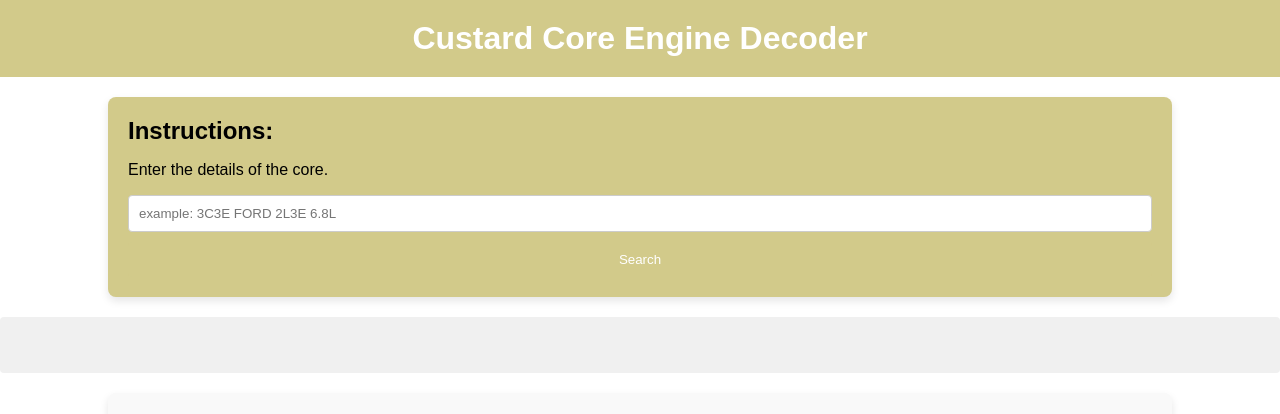
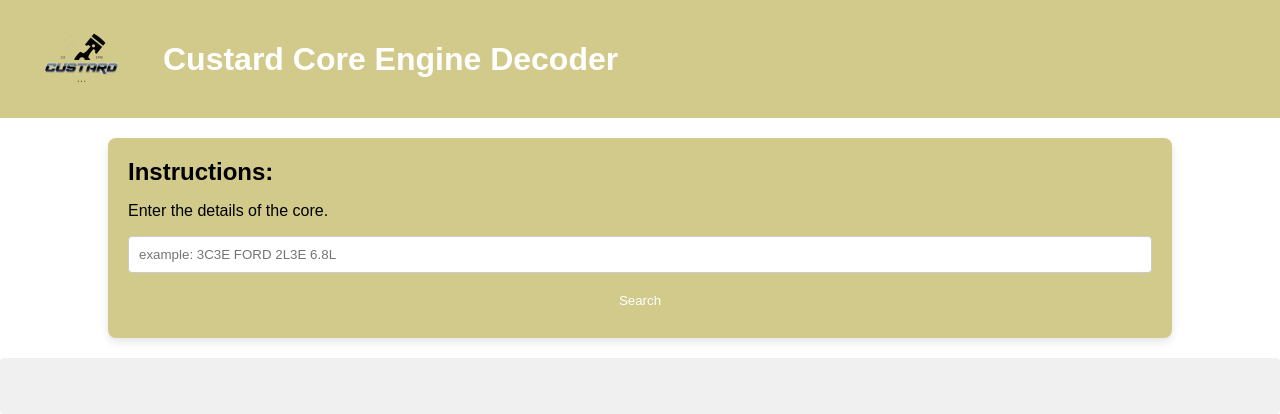
Before and after one commit to clutch70/castingdecoder, a PHP site: page /index.php?action=logo in a window 1280 px wide. Shown: the top 414 px of the page. Run offline with PHP 8.4, Linux system fonts and the light colour scheme.

Commit message:
Add banner logo

```diff
--- a/index.php
+++ b/index.php
@@ -71,6 +71,9 @@ if(isset($_POST['add_to_cart'])) {
 </head>
 <body>
     <header>
+        <a href="http://decode.custardcore.com">
+        <img src="logo.png" alt="Custard Core Logo">
+        </a>
         <h1>Custard Core Engine Decoder</h1>
     </header>
     <div class="form-container">
--- a/style.css
+++ b/style.css
@@ -8,8 +8,10 @@ body {
 header {
     background-color: #D2CA8A;
     color: white;
-    text-align: center;
     padding: 20px 0;
+    display: flex;
+    align-items: center;
+    justify-content: start;
 }
 
 .form-container {
@@ -119,3 +121,14 @@ a {
 a:hover {
     background-color: #b8b068;
 }
+
+header a img {
+    height: 54px; /* height of the logo */
+    width: 83px; /* width of the logo */
+    margin-left: 20px; /* adjust as needed for spacing */
+}
+
+header h1 {
+    margin-left: 20px; /* Add spacing between the logo and the title */
+    text-align: left;
+}
```
Also changed, not shown: logo.png (added).
